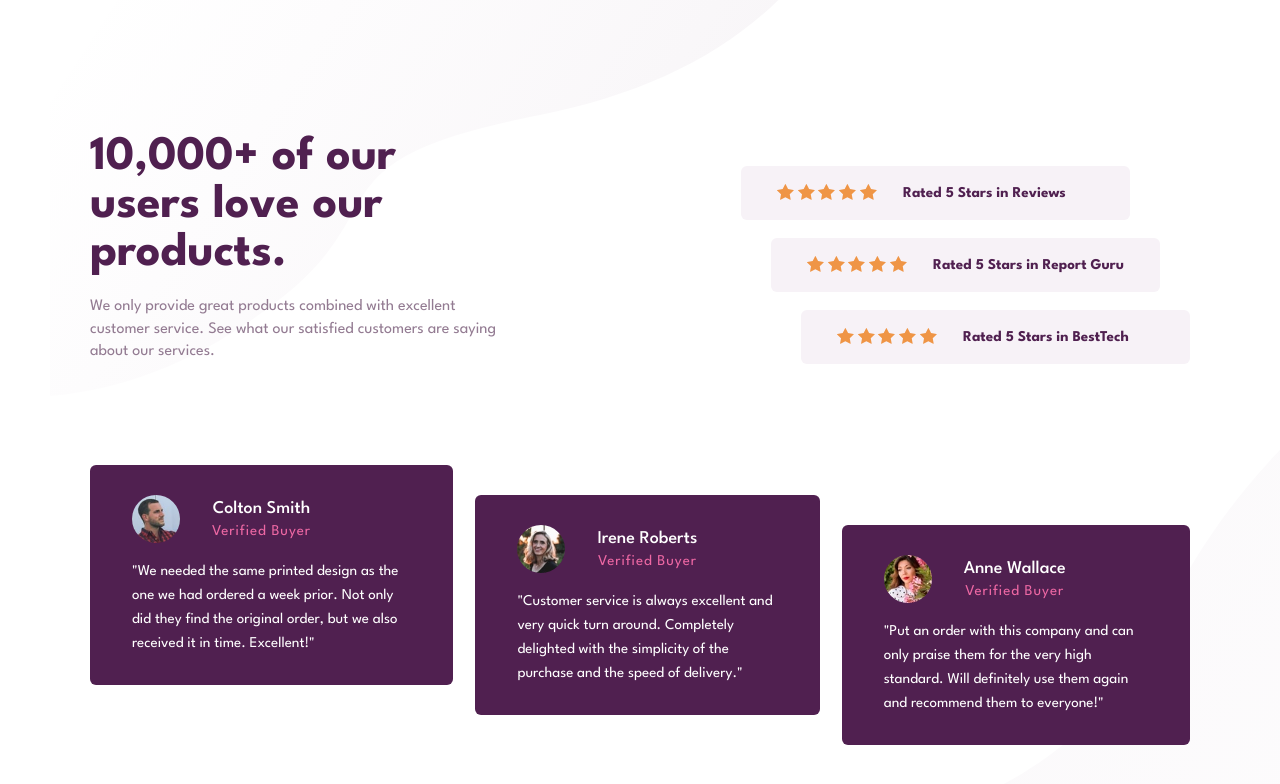
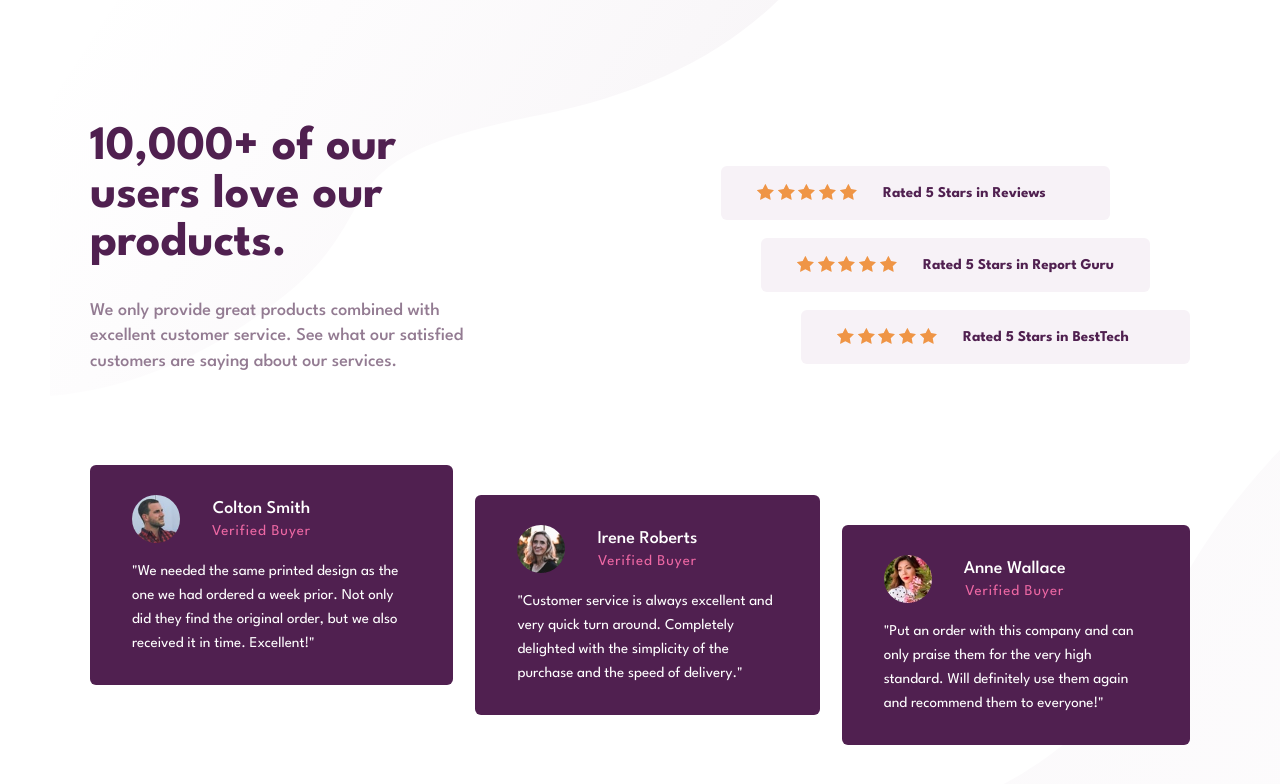
Before and after one commit to wesleyjacoby/Social-Proof-Section, a plain HTML site: page index.html in a window 1280 px wide. Drawn offline with nearby package versions, Linux system fonts and the light colour scheme.

Commit message:
Update styles

```diff
--- a/styles.css
+++ b/styles.css
@@ -94,6 +94,12 @@ body {
 
     .text h1 {
         font-size: 3rem;
+        margin-bottom: 1.875rem;
+    }
+
+    .main-text {
+        font-size: 1.125rem;
+        font-weight: 500;
     }
 
     .star-boxes {
@@ -125,11 +131,11 @@ body {
     }
 
     .star-box:nth-child(2) {
-        transform: translateX(-30px);
+        transform: translateX(-40px);
     }
 
     .star-box:nth-child(1) {
-        transform: translateX(-60px);
+        transform: translateX(-80px);
     }
 }
 
```
Also changed, not shown: images/social-proof-section-desktop.png.
